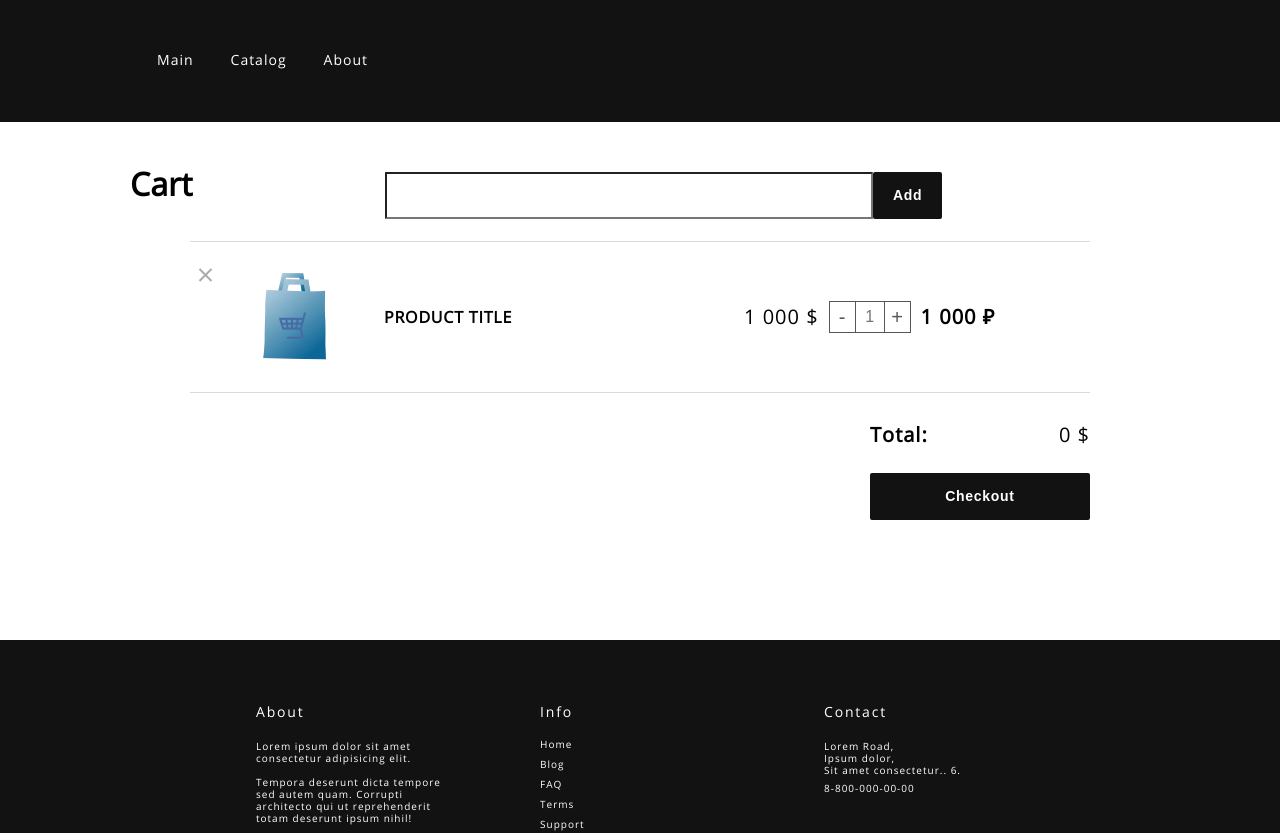
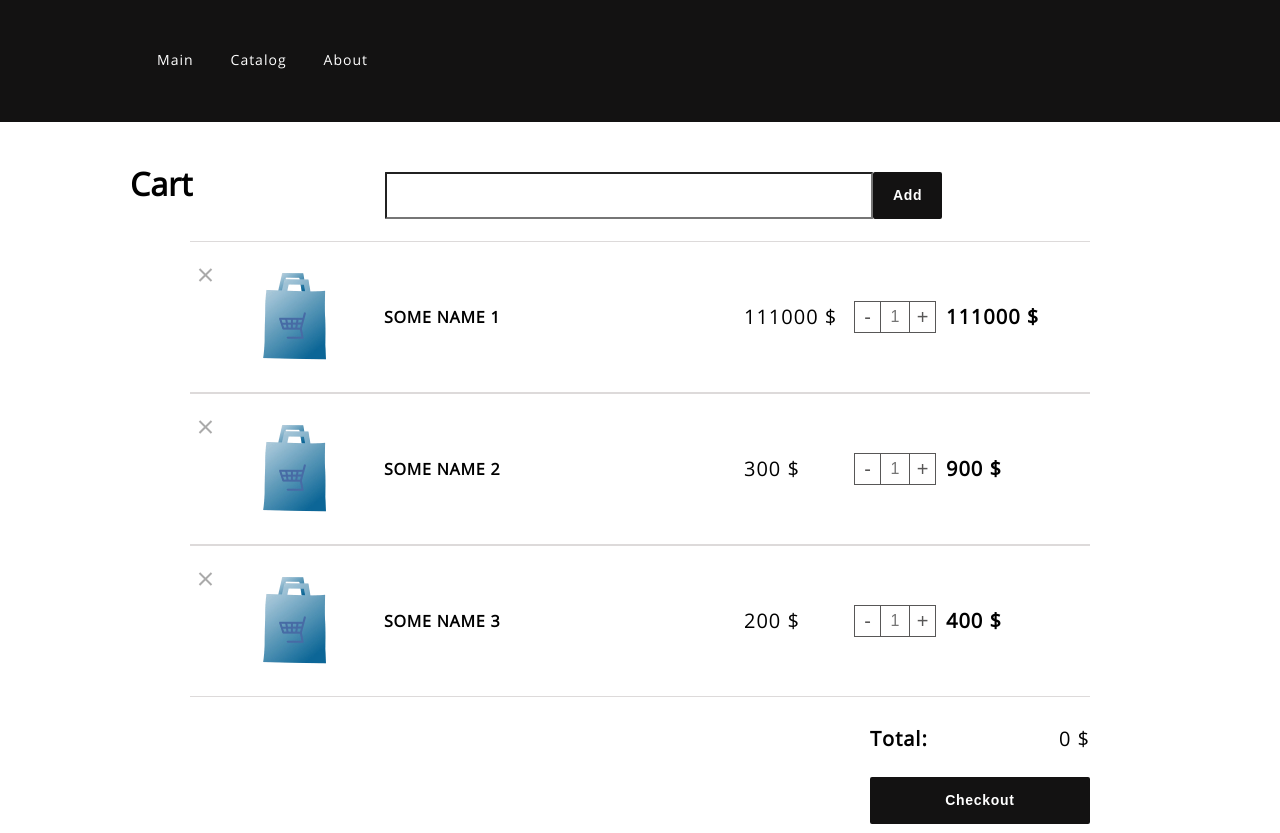
Before and after one commit to AzarakD/react-cart, a React (Create React App) app: page / in a window 1280 px wide. Shown: the top 833 px of the page. Built offline with nearby package versions, Linux system fonts and the light colour scheme.

Commit message:
add props to CartItem

```diff
--- a/public/css/style.css
+++ b/public/css/style.css
@@ -225,6 +225,7 @@ a {
 }
 
 .cart-item__price {
+  min-width: 100px;
   align-self: center;
   margin-right: 10px;
   font-size: 20px;
--- a/src/components/cart/cart-item/cart-item.tsx
+++ b/src/components/cart/cart-item/cart-item.tsx
@@ -1,22 +1,37 @@
-export default function CartItem(): JSX.Element {
+import { Product } from '../../../types/product';
+
+export default function CartItem({item}: {item: Product}): JSX.Element {
+  const {
+    id,
+    name,
+    price,
+    quantity,
+  } = item;
+
   return (
     <div className="cart-item">
       <button className="cart-item__close-button" type="button" aria-label="Delete">
         <span className="cart-item__close-button-icon"></span>
       </button>
       <div className="cart-item__image">
-        <img src="img/bag.png" width="100" height="100" alt="Product name" />
+        <img src="img/bag.png" width="100" height="100" alt={`${name}`} />
       </div>
       <div className="cart-item__info">
-        <p className="cart-item__info__title">Product Title</p>
+        <p className="cart-item__info__title">{name}</p>
       </div>
-      <div className="cart-item__price">1 000 $</div>
+      <div className="cart-item__price">{price} $</div>
       <div className="quantity cart-item__quantity">
         <button className="quantity__button" aria-label="Decrease quantity">-</button>
-        <input className="quantity__input" type="number" placeholder="1" id="2-count" name="2-count" />
+        <input
+          className="quantity__input"
+          type="number"
+          placeholder="1"
+          id={`${id}`}
+          name={`${id}-count`}
+        />
         <button className="quantity__button" aria-label="Increase quantity">+</button>
       </div>
-      <div className="cart-item__price-total">1 000 ₽</div>
+      <div className="cart-item__price-total">{price * quantity} $</div>
     </div>
   );
 }
--- a/src/components/cart/cart.tsx
+++ b/src/components/cart/cart.tsx
@@ -1,4 +1,26 @@
 import CartItem from './cart-item/cart-item'
+import { Product } from '../../types/product';
+
+const mockItems: Product[] = [
+  {
+    id: 1,
+    name: 'Some name 1',
+    price: 111000,
+    quantity: 1,
+  },
+  {
+    id: 2,
+    name: 'Some name 2',
+    price: 300,
+    quantity: 3,
+  },
+  {
+    id: 3,
+    name: 'Some name 3',
+    price: 200,
+    quantity: 2,
+  },
+];
 
 export default function Cart(): JSX.Element {
   return (
@@ -12,7 +34,11 @@ export default function Cart(): JSX.Element {
         </div>
       </div>
       <div className="cart">
-        <CartItem />
+        {
+          mockItems.length
+            ? mockItems.map((item) => <CartItem item={item} />)
+            : <p><i>Your cart is empty</i></p>
+        }
         <div className="cart__footer">
           <div className="cart__total-info">
             <p className="cart__total-item">
--- /dev/null
+++ b/src/types/product.ts
@@ -0,0 +1,6 @@
+export type Product = {
+  id: number,
+  name: string,
+  price: number,
+  quantity: number,
+};
```
